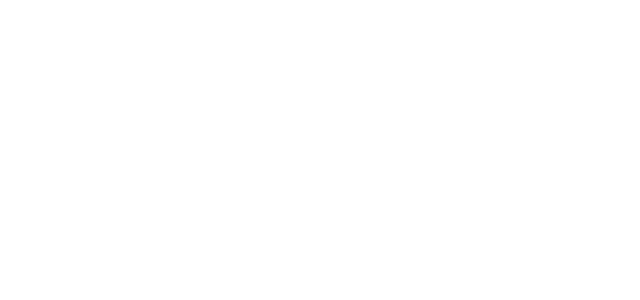
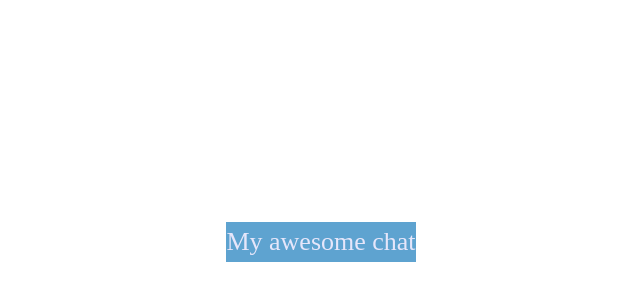
Before and after one commit to Dmitriy-8-Kireev/chat, a React (Create React App) app: page / in a window 1280 px wide. Shown: the part 166-466 px from the top of the page, without its empty margins (319-959 px from the left). Built offline with nearby package versions, Linux system fonts and the light colour scheme.

Commit message:
add Title component

```diff
--- a/src/App.js
+++ b/src/App.js
@@ -1,10 +1,13 @@
 import React, { Component, Fragment } from 'react';
+import Title from './components/Title';
 
 class App extends Component {
   render() {
     return (
       <Fragment>
-        <div className="App" />
+        <div className="App">
+          <Title />
+        </div>
       </Fragment>
     );
   }
--- /dev/null
+++ b/src/components/Title.js
@@ -0,0 +1,9 @@
+import React, { Component } from 'react';
+import '../index.css';
+
+class Title extends Component {
+  render() {
+    return <p className="title">My awesome chat</p>;
+  }
+}
+export default Title;
```
